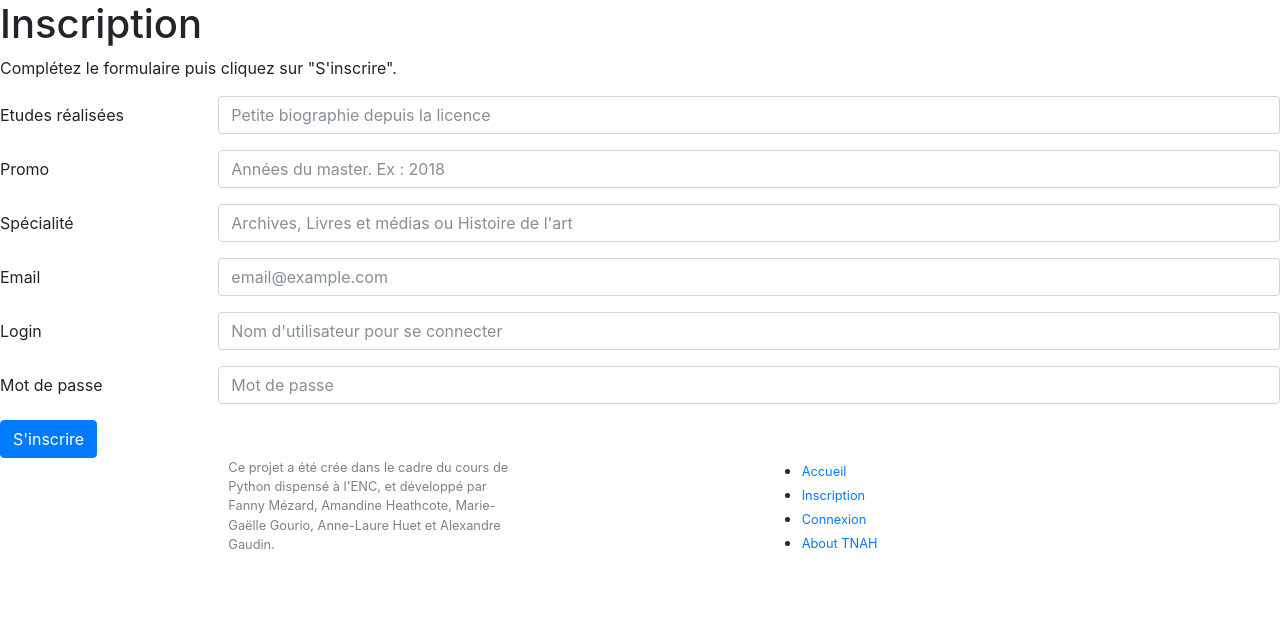
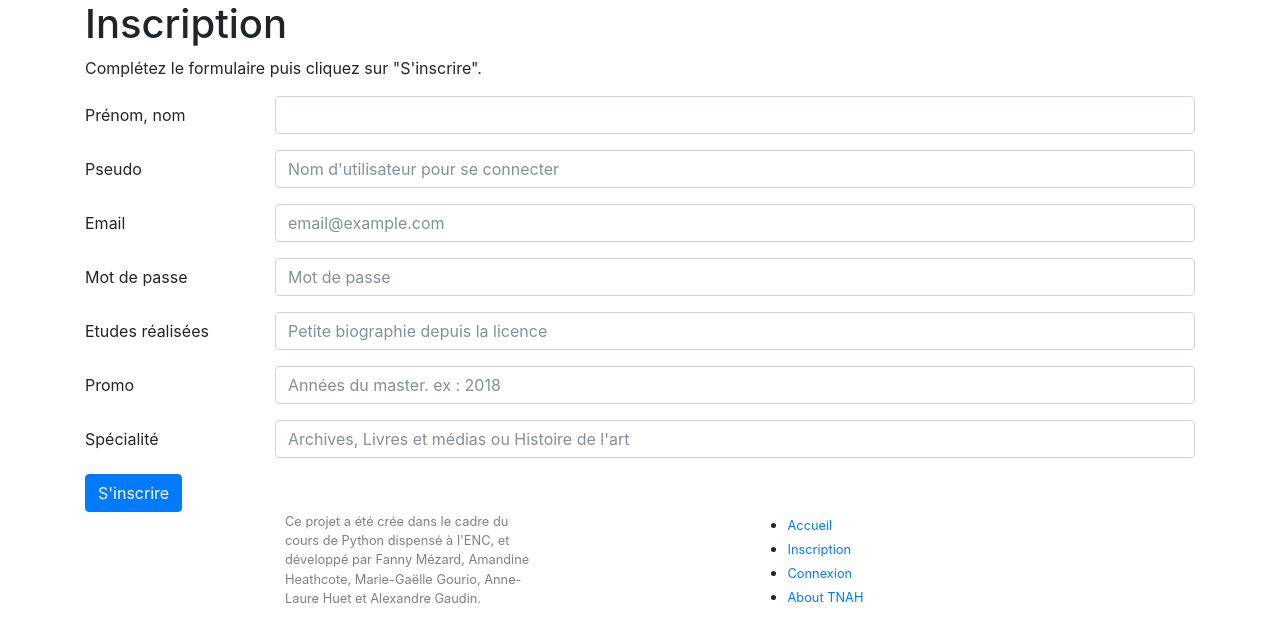
Before and after one commit to Chartes-TNAH/flux, a Flask app: template pythounews/templates/pages/inscription.html in a window 1280 px wide. Shown: the part 56-698 px from the top of the page. Run offline with Flask 2, Linux system fonts and the light colour scheme; the template is opened without the code that fills it, so the values that code supplies are empty; some libraries are stand-ins or nearby versions.

Commit message:
Ajout des messages flash et modification de la page inscription selon issue-32

```diff
--- a/pythounews/models/utilisateurs.py
+++ b/pythounews/models/utilisateurs.py
@@ -12,6 +12,7 @@ class User(UserMixin, db.Model):
     user_login = db.Column(db.String(45), nullable=False, unique=True)
     user_email = db.Column(db.Text, nullable=False)
     user_password = db.Column(db.String(100), nullable=False)
+    user_spe = db.Column(db.Text, nullable=True)
 
     @staticmethod
     def identification(login, motdepasse):
@@ -70,7 +71,8 @@ class User(UserMixin, db.Model):
             user_promo=promo,
             user_spe=spe,
         )
-
+        print(utilisateur)
+        print(erreurs)
         try:
             # On l'ajoute au transport vers la base de données
             db.session.add(utilisateur)
--- a/pythounews/templates/pages/inscription.html
+++ b/pythounews/templates/pages/inscription.html
@@ -3,6 +3,34 @@
 <h1>Inscription</h1>
 <p>Complétez le formulaire puis cliquez sur "S'inscrire".</p>
 <form class="form" method="POST" action="{{url_for("inscription")}}">
+
+  <div class="form-group row">
+    <label for="nom" class="col-sm-2 col-form-label">Prénom, nom</label>
+    <div class="col-sm-10">
+      <input type="text" class="form-control" id="nom" name="nom">
+    </div>
+  </div>
+
+  <div class="form-group row">
+    <label for="login" class="col-sm-2 col-form-label">Pseudo</label>
+    <div class="col-sm-10">
+      <input type="text" class="form-control" id="login" name="login" placeholder="Nom d'utilisateur pour se connecter">
+    </div>
+  </div>
+
+  <div class="form-group row">
+    <label for="email" class="col-sm-2 col-form-label">Email</label>
+    <div class="col-sm-10">
+      <input type="email" class="form-control" id="email" name="email" placeholder="email@example.com">
+    </div>
+  </div>
+
+  <div class="form-group row">
+    <label for="motdepasse" class="col-sm-2 col-form-label">Mot de passe</label>
+    <div class="col-sm-10">
+      <input type="password" class="form-control" id="motdepasse" name="motdepasse" placeholder="Mot de passe">
+    </div>
+  </div>
 
 
   <div class="form-group row">
@@ -15,7 +43,7 @@
   <div class="form-group row">
     <label for="promo" class="col-sm-2 col-form-label">Promo</label>
     <div class="col-sm-10">
-      <input type="integer" class="form-control" id="promo" name="promo" placeholder="Années du master. Ex : 2018">
+      <input type="integer" class="form-control" id="promo" name="promo" placeholder="Années du master. ex : 2018">
     </div>
   </div>
 
@@ -23,27 +51,6 @@
     <label for="spe" class="col-sm-2 col-form-label">Spécialité</label>
     <div class="col-sm-10">
       <input type="integer" class="form-control" id="spe" name="spe" placeholder="Archives, Livres et médias ou Histoire de l'art">
-    </div>
-  </div>
-
-  <div class="form-group row">
-    <label for="email" class="col-sm-2 col-form-label">Email</label>
-    <div class="col-sm-10">
-      <input type="email" class="form-control" id="email" name="email" placeholder="email@example.com">
-    </div>
-  </div>
-
-  <div class="form-group row">
-    <label for="login" class="col-sm-2 col-form-label">Login</label>
-    <div class="col-sm-10">
-      <input type="text" class="form-control" id="login" name="login" placeholder="Nom d'utilisateur pour se connecter">
-    </div>
-  </div>
-
-  <div class="form-group row">
-    <label for="motdepasse" class="col-sm-2 col-form-label">Mot de passe</label>
-    <div class="col-sm-10">
-      <input type="password" class="form-control" id="motdepasse" name="motdepasse" placeholder="Mot de passe">
     </div>
   </div>
 
--- a/pythounews/templates/partials/header.html
+++ b/pythounews/templates/partials/header.html
@@ -29,6 +29,18 @@
     </form>
   </div>
 </nav>
-
+{% block afternav %}{%endblock%}
+      <div class="container">
+        {% with messages = get_flashed_messages(with_categories=true) %}
+          {% if messages %}
+          <div class="row">
+              <div class="col">
+                {% for category, message in messages %}
+                  <div class="alert alert-{{category}}" role="alert">{{ message }}</div>
+                {% endfor %}
+              </div>
+          </div>
+          {% endif %}
+        {% endwith %}
 </body>
 </html>
```
Also changed, not shown: pythounews/routes/routes.py (+5 -4 lines).
